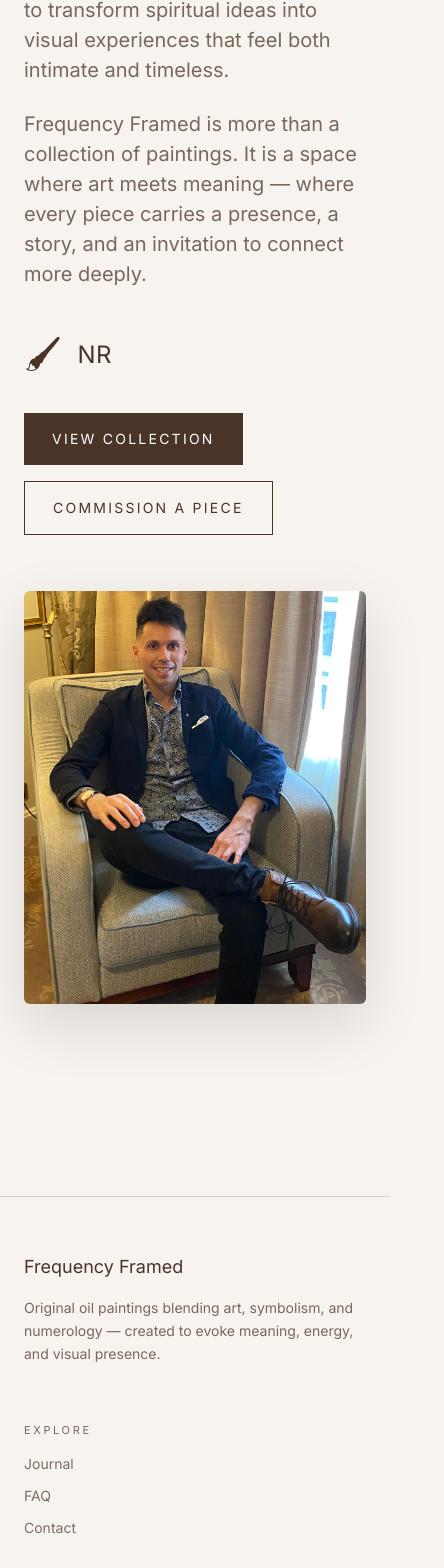
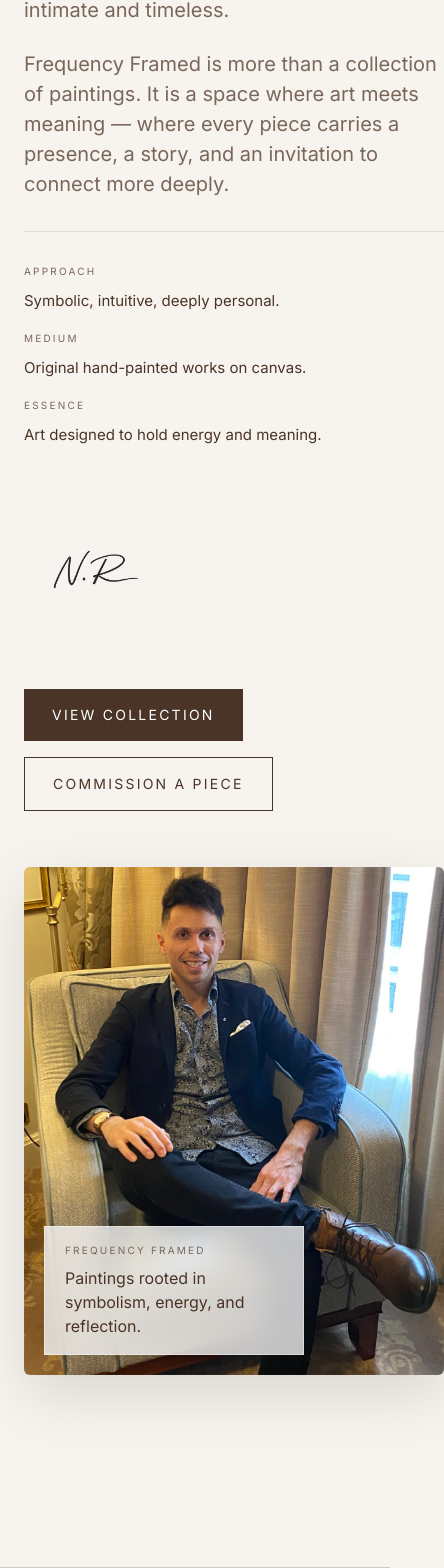
Before and after one commit to camilovettori/frequency-framed, a Next.js app: page /about in a window 390 px wide. Shown: the part 805-2373 px from the top of the page, 444 px wide, since content can reach past the window. Built offline with nearby package versions, Linux system fonts and the light colour scheme.

Commit message:
refinamento about and signature

```diff
--- a/app/about/page.tsx
+++ b/app/about/page.tsx
@@ -3,22 +3,21 @@ import Container from "@/components/ui/container";
 
 export default function AboutPage() {
   return (
-    <main className="pt-20 md:pt-24 pb-24 md:pb-32">
+    <main className="pt-20 pb-24 md:pt-24 md:pb-32">
       <Container>
-        <section className="grid lg:grid-cols-[0.9fr_1.1fr] gap-14 md:gap-20 items-center">
-          {/* LEFT */}
+        <section className="grid items-center gap-14 md:gap-20 lg:grid-cols-[0.92fr_1.08fr]">
           <div className="max-w-xl">
             <p className="text-xs uppercase tracking-[0.28em] text-[var(--muted)]">
               The Artist
             </p>
 
-            <h1 className="mt-6 text-5xl md:text-7xl leading-[0.95] tracking-[-0.03em] text-[var(--foreground)]">
+            <h1 className="mt-6 text-5xl leading-[0.95] tracking-[-0.03em] text-[var(--foreground)] md:text-7xl">
               About
               <br />
               Natan Ribeiro
             </h1>
 
-            <div className="mt-8 space-y-6 text-[20px] md:text-[22px] leading-[1.5] text-[var(--muted)]">
+            <div className="mt-8 space-y-6 text-[20px] leading-[1.5] text-[var(--muted)] md:text-[22px]">
               <p>
                 I am Natan Ribeiro, the artist behind Frequency Framed. My work
                 blends art and numerology, creating meaningful pieces that
@@ -39,43 +38,87 @@ export default function AboutPage() {
               </p>
             </div>
 
-            <div className="mt-12 flex items-center gap-4">
-              <span className="text-4xl md:text-5xl leading-none text-[var(--foreground)]">
-                🖌
-              </span>
-              <span className="text-2xl md:text-3xl tracking-wide text-[var(--foreground)]">
-                NR
-              </span>
+            <div className="mt-8 grid gap-4 border-t border-[var(--border)]/60 pt-8 sm:grid-cols-3">
+              <div>
+                <p className="text-[10px] uppercase tracking-[0.22em] text-[var(--muted)]">
+                  Approach
+                </p>
+                <p className="mt-2 text-[15px] leading-7 text-[var(--foreground)]">
+                  Symbolic, intuitive, deeply personal.
+                </p>
+              </div>
+
+              <div>
+                <p className="text-[10px] uppercase tracking-[0.22em] text-[var(--muted)]">
+                  Medium
+                </p>
+                <p className="mt-2 text-[15px] leading-7 text-[var(--foreground)]">
+                  Original hand-painted works on canvas.
+                </p>
+              </div>
+
+              <div>
+                <p className="text-[10px] uppercase tracking-[0.22em] text-[var(--muted)]">
+                  Essence
+                </p>
+                <p className="mt-2 text-[15px] leading-7 text-[var(--foreground)]">
+                  Art designed to hold energy and meaning.
+                </p>
+              </div>
+            </div>
+
+            <div className="mt-14 flex items-center">
+              <div className="relative h-36 w-[420px] md:h-52 md:w-[600px]">
+                <Image
+                  src="/images/natan-signature.png"
+                  alt="Natan Ribeiro signature"
+                  fill
+                  className="object-contain object-left opacity-90 mix-blend-multiply"
+                />
+              </div>
             </div>
 
             <div className="mt-10 flex flex-wrap gap-4">
               <a
                 href="/gallery"
-                className="inline-flex items-center justify-center px-7 py-4 bg-[var(--foreground)] text-white text-sm uppercase tracking-[0.16em] transition-all duration-300 hover:opacity-90"
+                className="inline-flex items-center justify-center bg-[var(--foreground)] px-7 py-4 text-sm uppercase tracking-[0.16em] text-white transition-all duration-300 hover:opacity-90"
               >
                 View Collection
               </a>
 
               <a
                 href="/commissions"
-                className="inline-flex items-center justify-center px-7 py-4 border border-[var(--foreground)] text-sm uppercase tracking-[0.16em] text-[var(--foreground)] bg-transparent transition-all duration-300 hover:bg-[var(--foreground)] hover:text-white"
+                className="inline-flex items-center justify-center border border-[var(--foreground)] bg-transparent px-7 py-4 text-sm uppercase tracking-[0.16em] text-[var(--foreground)] transition-all duration-300 hover:bg-[var(--foreground)] hover:text-white"
               >
                 Commission a Piece
               </a>
             </div>
           </div>
 
-          {/* RIGHT */}
           <div className="flex justify-center lg:justify-end">
-            <div className="relative w-full max-w-[720px] overflow-hidden rounded-md bg-[var(--surface)] shadow-[0_20px_60px_rgba(0,0,0,0.12)]">
+            <div className="relative w-full max-w-[760px]">
+              <div className="absolute -left-6 -top-6 hidden h-32 w-32 rounded-full border border-[var(--border)] bg-white/40 blur-2xl md:block" />
+              <div className="absolute -bottom-8 -right-8 hidden h-40 w-40 rounded-full border border-[var(--border)] bg-white/40 blur-3xl md:block" />
+
+              <div className="relative overflow-hidden rounded-md bg-[var(--surface)] shadow-[0_20px_60px_rgba(0,0,0,0.12)]">
                 <Image
                   src="/images/natanFF.jpg"
                   alt="Natan Ribeiro"
                   width={1200}
                   height={1500}
                   priority
-                className="w-full h-auto object-cover"
+                  className="h-auto w-full object-cover"
                 />
+              </div>
+
+              <div className="absolute bottom-5 left-5 max-w-[260px] border border-white/40 bg-white/75 px-5 py-4 backdrop-blur-md">
+                <p className="text-[10px] uppercase tracking-[0.22em] text-[var(--muted)]">
+                  Frequency Framed
+                </p>
+                <p className="mt-2 text-base leading-6 text-[var(--foreground)]">
+                  Paintings rooted in symbolism, energy, and reflection.
+                </p>
+              </div>
             </div>
           </div>
         </section>
--- a/app/blog/[slug]/page.tsx
+++ b/app/blog/[slug]/page.tsx
@@ -1,3 +1,4 @@
+import Image from "next/image";
 import { notFound } from "next/navigation";
 import Container from "@/components/ui/container";
 import { getPublishedPostBySlug } from "@/lib/public-posts";
@@ -110,9 +111,53 @@ export default async function BlogPostPage({ params }: BlogPostPageProps) {
               dangerouslySetInnerHTML={{ __html: contentHtml }}
             />
           </div>
+
+          <div className="mt-20 border-t border-[var(--border)]/70 pt-12">
+  {/* Signature Line */}
+  <p className="text-[15px] leading-7 text-[var(--muted)]">
+    Art is not just seen — it is felt.
+  </p>
+
+  {/* Author */}
+  <p className="mt-6 text-[10px] uppercase tracking-[0.24em] text-[var(--muted)]">
+    Written by
+  </p>
+
+  <p className="mt-2 text-lg leading-8 text-[var(--foreground)]">
+    Natan Ribeiro
+  </p>
+
+  {/* Signature */}
+  <div className="mt-6">
+    <div className="relative h-28 w-[320px] md:h-36 md:w-[420px]">
+      <Image
+        src="/images/natan-signature.png"
+        alt="Natan Ribeiro signature"
+        fill
+        className="object-contain object-left opacity-85 mix-blend-multiply"
+      />
+    </div>
+  </div>
+
+  {/* Links */}
+  <div className="mt-8 flex flex-wrap gap-6 text-xs uppercase tracking-[0.22em]">
+    <a
+      href="/about"
+      className="text-[var(--muted)] transition hover:text-[var(--foreground)]"
+    >
+      About the artist
+    </a>
+
+    <a
+      href="/gallery"
+      className="text-[var(--muted)] transition hover:text-[var(--foreground)]"
+    >
+      View collection
+    </a>
+  </div>
+</div>
         </article>
       </Container>
-
     </main>
   );
 }
```
Also changed, not shown: public/images/natan-signature.png (renamed from public/images/natansignature.png). Lines whose indentation alone changed are shown as unchanged.
